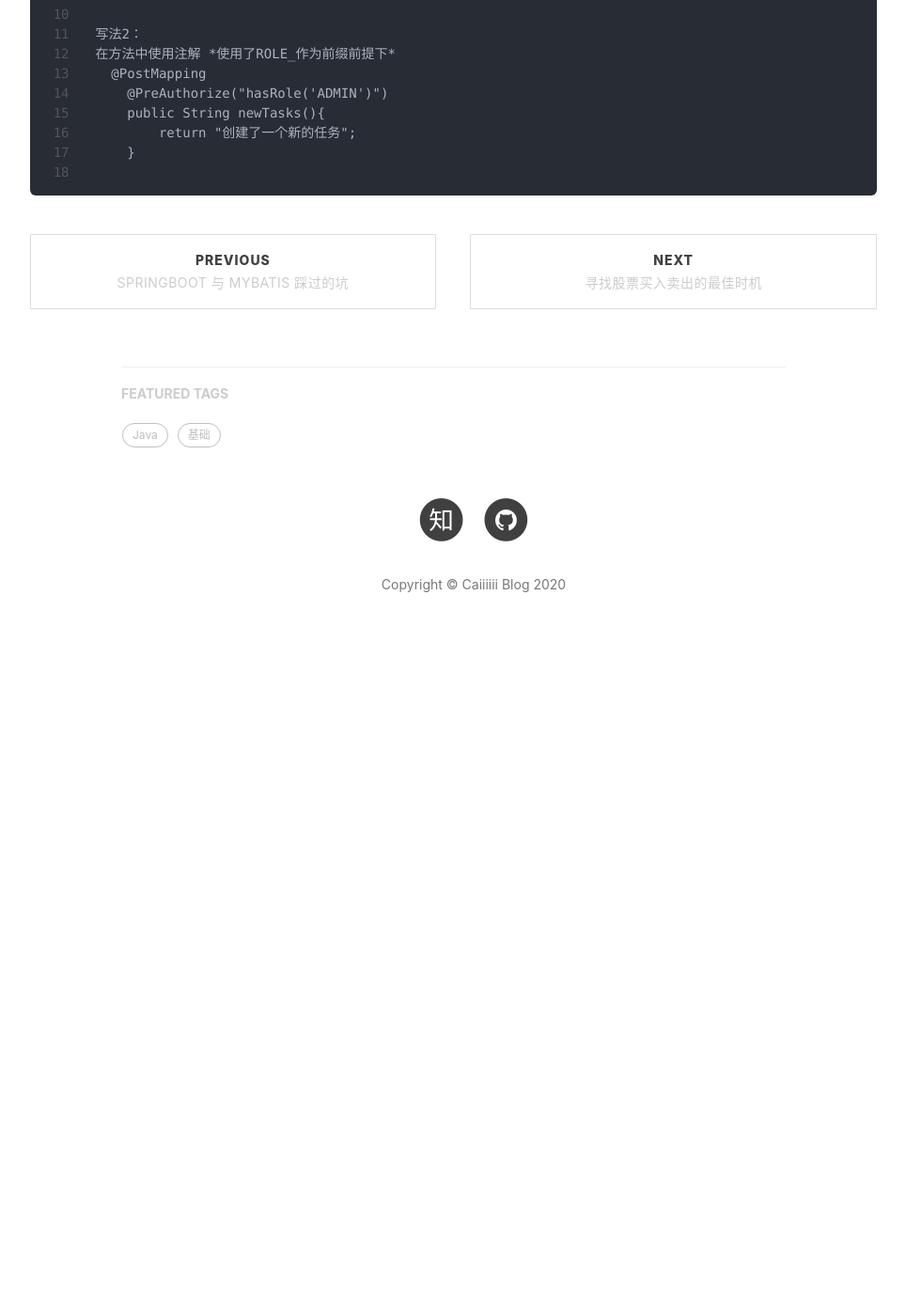
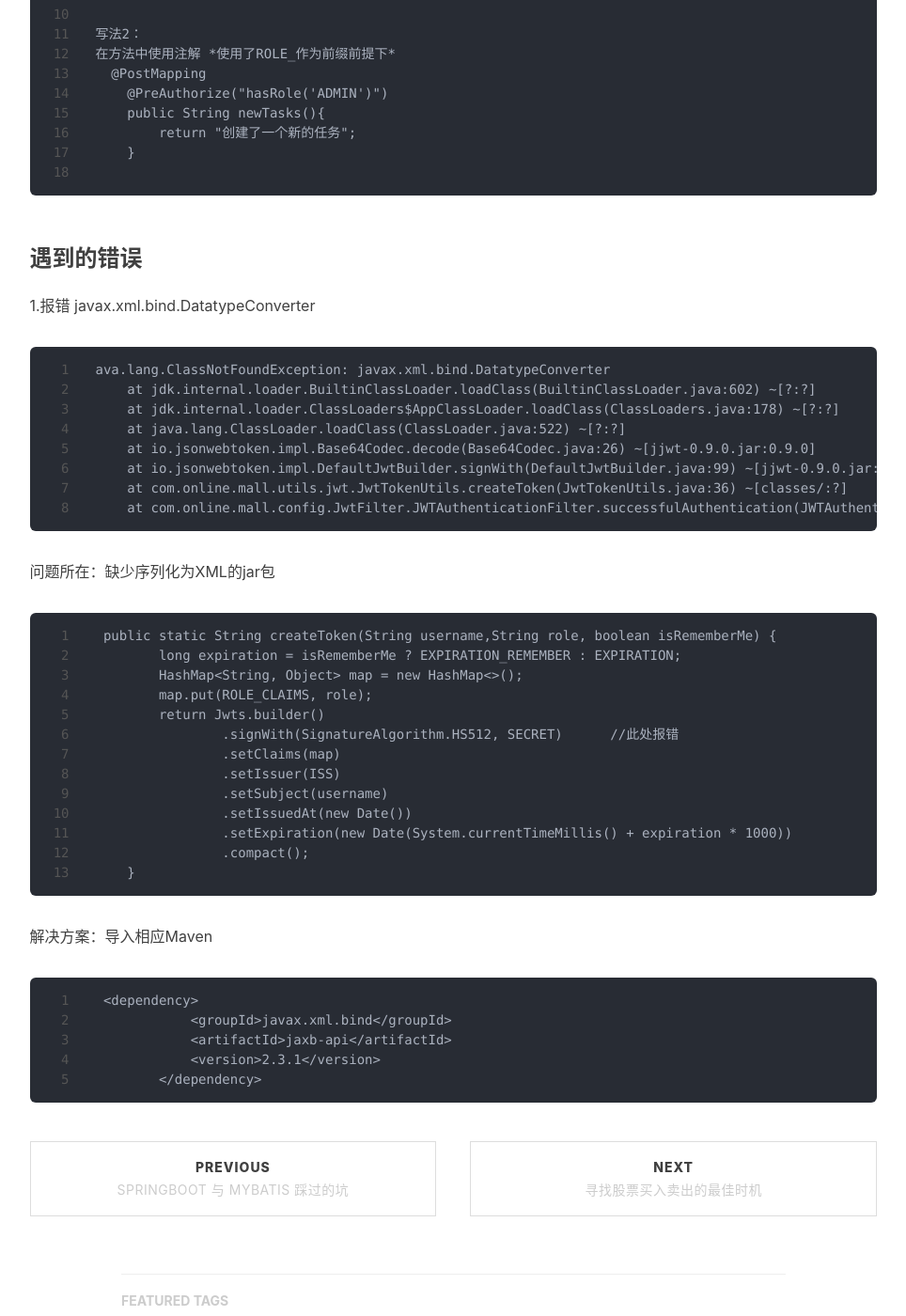
Before and after one commit to Caiiiiii/Caiiiiii.github.io, a Jekyll site: the page built from _posts/2020-10-23-JWT+security.markdown, in a window 1280 px wide and 1400 px high, scrolled down 13357 px. Shown: the whole window at 94% size, without its empty margins (136-1100 px from the left). Built offline with Jekyll 4.4.1, drawn with Linux system fonts in a browser that asks for light colours; nearby versions of some CDN libraries; comment, search, counter and statistics services are not loaded; before the commit the page ends 14083 px from its top, so only the background shows below that.

Commit message:
Update 2020-10-23-JWT+security.markdown

````diff
--- a/_posts/2020-10-23-JWT+security.markdown
+++ b/_posts/2020-10-23-JWT+security.markdown
@@ -491,3 +491,44 @@ public UsernamePasswordAuthenticationFilter() {
     }
 
 ```
+
+
+### 遇到的错误
+
+1.报错 javax.xml.bind.DatatypeConverter
+```
+ava.lang.ClassNotFoundException: javax.xml.bind.DatatypeConverter
+    at jdk.internal.loader.BuiltinClassLoader.loadClass(BuiltinClassLoader.java:602) ~[?:?]
+    at jdk.internal.loader.ClassLoaders$AppClassLoader.loadClass(ClassLoaders.java:178) ~[?:?]
+    at java.lang.ClassLoader.loadClass(ClassLoader.java:522) ~[?:?]
+    at io.jsonwebtoken.impl.Base64Codec.decode(Base64Codec.java:26) ~[jjwt-0.9.0.jar:0.9.0]
+    at io.jsonwebtoken.impl.DefaultJwtBuilder.signWith(DefaultJwtBuilder.java:99) ~[jjwt-0.9.0.jar:0.9.0]
+    at com.online.mall.utils.jwt.JwtTokenUtils.createToken(JwtTokenUtils.java:36) ~[classes/:?]
+    at com.online.mall.config.JwtFilter.JWTAuthenticationFilter.successfulAuthentication(JWTAuthenticationFilter.java:68) ~[classes/:?]
+```
+
+问题所在：缺少序列化为XML的jar包
+```
+ public static String createToken(String username,String role, boolean isRememberMe) {
+        long expiration = isRememberMe ? EXPIRATION_REMEMBER : EXPIRATION;
+        HashMap<String, Object> map = new HashMap<>();
+        map.put(ROLE_CLAIMS, role);
+        return Jwts.builder()
+                .signWith(SignatureAlgorithm.HS512, SECRET)      //此处报错
+                .setClaims(map)
+                .setIssuer(ISS)
+                .setSubject(username)
+                .setIssuedAt(new Date())
+                .setExpiration(new Date(System.currentTimeMillis() + expiration * 1000))
+                .compact();
+    }
+```
+
+解决方案：导入相应Maven
+```
+ <dependency>
+            <groupId>javax.xml.bind</groupId>
+            <artifactId>jaxb-api</artifactId>
+            <version>2.3.1</version>
+        </dependency>
+```
````
